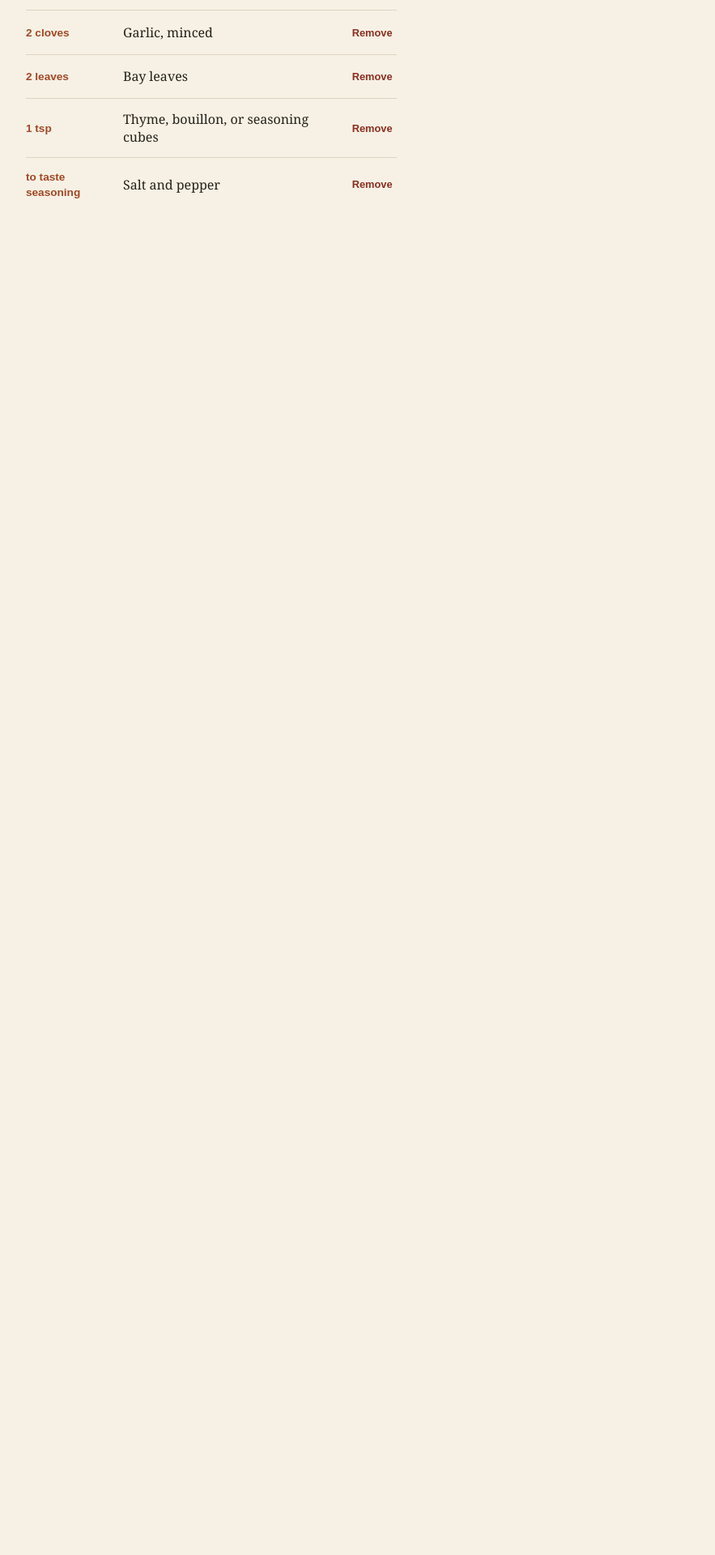
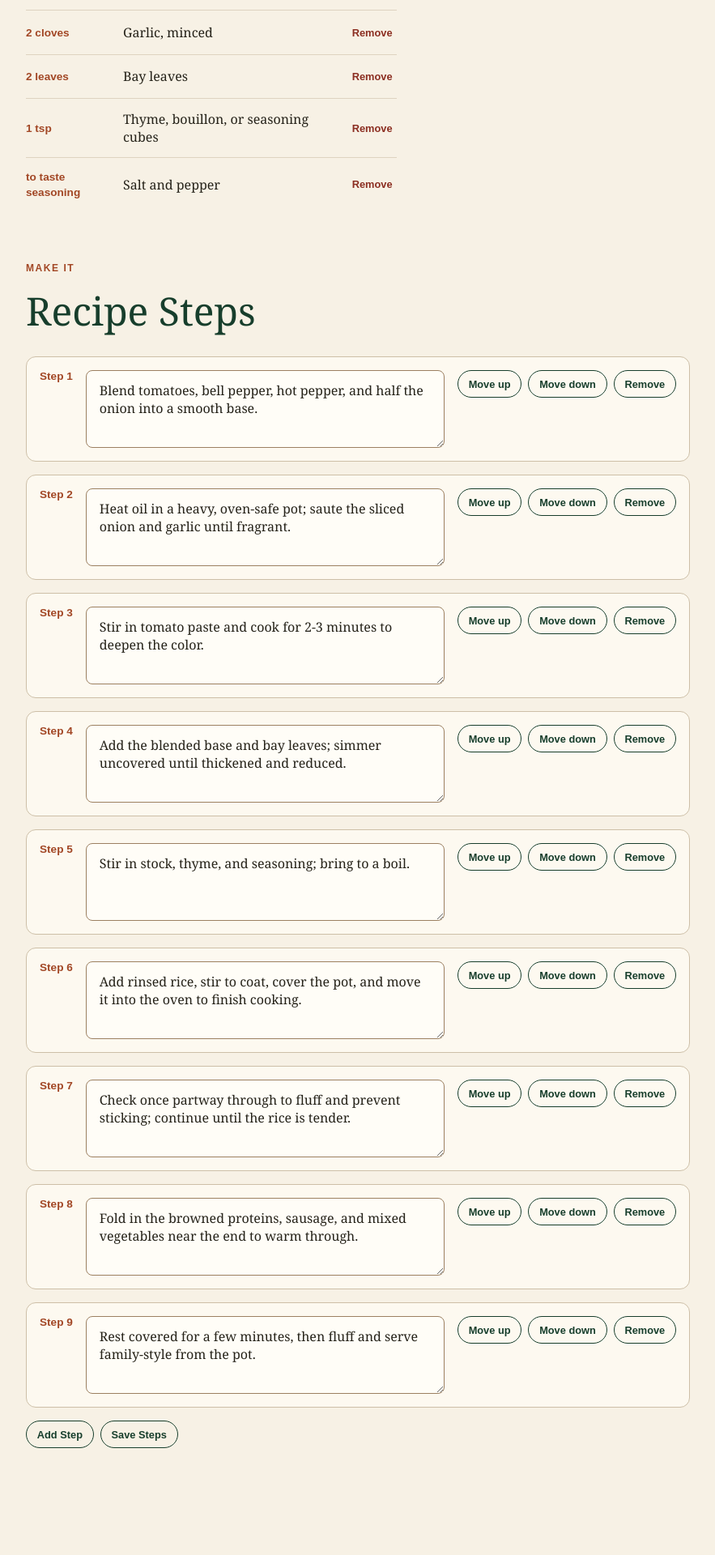
Before and after one commit to moclark710/kitchen-roots, a Flask app: page /recipes/1/edit in a window 1280 px wide. Shown: the part 1868-3788 px from the top of the page at 81% size, without its empty margins (198-1081 px from the left). Before the commit the page ends 2113 px from the top, so only its background shows below. Run offline with Flask 3, Linux system fonts and the light colour scheme; data comes from the database, SQL or seed files in the repository.

Commit message:
Add frontend recipe step management

```diff
--- a/app.py
+++ b/app.py
@@ -9,6 +9,7 @@ from database.recipe_repository import (
     delete_recipe,
     get_recipe,
     list_recipes,
+    replace_recipe_steps,
     create_ingredient,
     list_ingredients,
     update_recipe_ingredient,
@@ -174,6 +175,35 @@ def create_app(test_config=None):
 
         return "", 204
 
+    @app.put("/api/recipes/<int:recipe_id>/steps")
+    def recipe_steps_replace(recipe_id):
+        step_data = request.get_json(silent=True)
+
+        if not isinstance(step_data, dict) or not isinstance(
+            step_data.get("steps"),
+            list,
+        ):
+            return jsonify(error="Recipe steps are required."), 400
+
+        instructions = step_data["steps"]
+
+        if any(
+            not isinstance(instruction, str) or not instruction.strip()
+            for instruction in instructions
+        ):
+            return jsonify(error="Every recipe step requires instructions."), 400
+
+        steps = replace_recipe_steps(
+            app.config["DATABASE_PATH"],
+            recipe_id,
+            instructions,
+        )
+
+        if steps is None:
+            return jsonify(error="Recipe not found."), 404
+
+        return jsonify(steps)
+
     @app.post("/api/recipes/<int:recipe_id>/tags")
     def recipe_tag_create(recipe_id):
         tag_data = request.get_json(silent=True)
--- a/database/recipe_repository.py
+++ b/database/recipe_repository.py
@@ -352,6 +352,54 @@ def remove_recipe_ingredient(database_path, recipe_id, ingredient_id):
 
     return relationship_was_deleted
 
+def replace_recipe_steps(database_path, recipe_id, instructions):
+    """Replace and return all ordered steps for one recipe."""
+    with sqlite3.connect(database_path) as connection:
+        connection.row_factory = sqlite3.Row
+        connection.execute("PRAGMA foreign_keys = ON")
+
+        recipe_exists = connection.execute(
+            "SELECT 1 FROM recipe WHERE id = ?",
+            (recipe_id,),
+        ).fetchone()
+
+        if recipe_exists is None:
+            return None
+
+        connection.execute(
+            "DELETE FROM recipe_step WHERE recipe_id = ?",
+            (recipe_id,),
+        )
+
+        connection.executemany(
+            """
+            INSERT INTO recipe_step (
+                recipe_id,
+                step_number,
+                instruction
+            )
+            VALUES (?, ?, ?)
+            """,
+            [
+                (recipe_id, step_number, instruction)
+                for step_number, instruction in enumerate(
+                    instructions,
+                    start=1,
+                )
+            ],
+        )
+
+        steps = connection.execute(
+            """
+            SELECT id, step_number, instruction
+            FROM recipe_step
+            WHERE recipe_id = ?
+            ORDER BY step_number
+            """,
+            (recipe_id,),
+        ).fetchall()
+
+    return [dict(step) for step in steps]
 
 def attach_recipe_tag(database_path, recipe_id, tag_id):
     """Attach an existing reusable tag to a recipe."""
--- a/static/edit_recipe.js
+++ b/static/edit_recipe.js
@@ -13,7 +13,13 @@ const ingredientNameInput = document.querySelector("#ingredient-name");
 const ingredientAmountInput = document.querySelector("#ingredient-amount");
 const ingredientUnitInput = document.querySelector("#ingredient-unit");
 const ingredientMessage = document.querySelector("#ingredient-message");
+const stepEditorList = document.querySelector("[data-step-editor-list]");
+const addStepButton = document.querySelector("[data-add-step]");
+const saveStepsButton = document.querySelector("[data-save-steps]");
+const stepMessage = document.querySelector("#step-message");
+
 let currentIngredients = [];
+let currentSteps = [];
 
 async function removeIngredient(ingredientId) {
   const confirmed = window.confirm(
@@ -129,6 +135,95 @@ ingredientNameInput.addEventListener("input", () => {
   }
 });
 
+function renderStepEditor(steps) {
+  currentSteps = steps.map((step) => ({ ...step }));
+  stepEditorList.replaceChildren();
+
+  if (currentSteps.length === 0) {
+    const emptyMessage = document.createElement("li");
+    emptyMessage.textContent = "No recipe steps added yet.";
+    stepEditorList.append(emptyMessage);
+    return;
+  }
+
+  currentSteps.forEach((step, index) => {
+    const item = document.createElement("li");
+
+    const stepNumber = document.createElement("span");
+    stepNumber.className = "step-editor-number";
+    stepNumber.textContent = `Step ${index + 1}`;
+
+    const instructionInput = document.createElement("textarea");
+    instructionInput.value = step.instruction;
+    instructionInput.setAttribute(
+      "aria-label",
+      `Instruction for step ${index + 1}`
+    );
+
+    instructionInput.addEventListener("input", () => {
+      currentSteps[index].instruction = instructionInput.value;
+      stepMessage.textContent = "Unsaved step changes.";
+    });
+
+    const actions = document.createElement("div");
+    actions.className = "step-row-actions";
+
+    const moveUpButton = document.createElement("button");
+    moveUpButton.type = "button";
+    moveUpButton.textContent = "Move up";
+    moveUpButton.disabled = index === 0;
+
+    moveUpButton.addEventListener("click", () => {
+      [currentSteps[index - 1], currentSteps[index]] = [
+        currentSteps[index],
+        currentSteps[index - 1],
+      ];
+
+      renderStepEditor(currentSteps);
+      stepMessage.textContent = "Unsaved step order.";
+    });
+
+    const moveDownButton = document.createElement("button");
+    moveDownButton.type = "button";
+    moveDownButton.textContent = "Move down";
+    moveDownButton.disabled = index === currentSteps.length - 1;
+
+    moveDownButton.addEventListener("click", () => {
+      [currentSteps[index], currentSteps[index + 1]] = [
+        currentSteps[index + 1],
+        currentSteps[index],
+      ];
+
+      renderStepEditor(currentSteps);
+      stepMessage.textContent = "Unsaved step order.";
+    });
+
+    const removeButton = document.createElement("button");
+    removeButton.type = "button";
+    removeButton.textContent = "Remove";
+
+    removeButton.addEventListener("click", () => {
+      currentSteps.splice(index, 1);
+      renderStepEditor(currentSteps);
+      stepMessage.textContent = "Unsaved step removed.";
+    });
+
+    actions.append(
+      moveUpButton,
+      moveDownButton,
+      removeButton
+    );
+
+    item.append(
+      stepNumber,
+      instructionInput,
+      actions
+    );
+
+    stepEditorList.append(item);
+  });
+}
+
 async function loadRecipeForEditing() {
   try {
     const response = await fetch(`/api/recipes/${recipeId}`);
@@ -143,6 +238,7 @@ async function loadRecipeForEditing() {
     prepTimeInput.value = recipe.prep_time;
     cookTimeInput.value = recipe.cook_time;
     renderIngredients(recipe.ingredients);
+    renderStepEditor(recipe.steps);
     formMessage.textContent = "";
   } catch (error) {
     formMessage.textContent = error.message;
@@ -264,5 +360,54 @@ ingredientForm.addEventListener("submit", async (event) => {
   }
 });
 
+addStepButton.addEventListener("click", () => {
+  currentSteps.push({
+    instruction: "",
+  });
+
+  renderStepEditor(currentSteps);
+
+  const instructionInputs = stepEditorList.querySelectorAll("textarea");
+  const lastInput = instructionInputs[instructionInputs.length - 1];
+
+  lastInput.focus();
+  stepMessage.textContent = "Unsaved step added.";
+});
+
+saveStepsButton.addEventListener("click", async () => {
+  const instructions = currentSteps.map((step) =>
+    step.instruction.trim()
+  );
+
+  if (instructions.some((instruction) => !instruction)) {
+    stepMessage.textContent = "Every step needs an instruction.";
+    return;
+  }
+
+  stepMessage.textContent = "Saving recipe steps...";
+
+  try {
+    const response = await fetch(`/api/recipes/${recipeId}/steps`, {
+      method: "PUT",
+      headers: {
+        "Content-Type": "application/json",
+      },
+      body: JSON.stringify({
+        steps: instructions,
+      }),
+    });
+
+    const savedSteps = await response.json();
+
+    if (!response.ok) {
+      throw new Error(savedSteps.error || "Unable to save recipe steps.");
+    }
+
+    renderStepEditor(savedSteps);
+    stepMessage.textContent = "Recipe steps saved.";
+  } catch (error) {
+    stepMessage.textContent = error.message;
+  }
+});
 loadRecipeForEditing();
 loadIngredientOptions();
--- a/static/recipe.css
+++ b/static/recipe.css
@@ -447,6 +447,77 @@ h3 {
   outline-offset: 3px;
 }
 
+.step-editor-list {
+  display: grid;
+  gap: 1rem;
+  margin: 0;
+  padding: 0;
+  list-style: none;
+}
+
+.step-editor-list li {
+  display: grid;
+  grid-template-columns: auto minmax(0, 1fr) auto;
+  gap: 1rem;
+  align-items: start;
+  padding: 1rem;
+  border: 1px solid #cdbfa7;
+  border-radius: 0.75rem;
+  background: rgba(255, 252, 244, 0.72);
+}
+
+.step-editor-list textarea {
+  width: 100%;
+  min-height: 6rem;
+  padding: 0.85rem 1rem;
+  border: 1px solid #9c8061;
+  border-radius: 0.5rem;
+  background: #fffdf7;
+  color: #252219;
+  font: inherit;
+  resize: vertical;
+}
+
+.step-editor-number {
+  color: #a24725;
+  font: 800 0.85rem Arial, sans-serif;
+}
+
+.step-row-actions,
+.step-editor-actions {
+  display: flex;
+  flex-wrap: wrap;
+  gap: 0.5rem;
+}
+
+.step-editor-actions {
+  margin-top: 1rem;
+}
+
+#step-message {
+  min-height: 1.2rem;
+  margin: 0.65rem 0 0;
+  color: #665d4c;
+  font: 700 0.8rem/1.4 Arial, sans-serif;
+}
+
+.step-editor-actions button,
+.step-row-actions button {
+  padding: 0.55rem 0.8rem;
+  border: 1px solid #173e2c;
+  border-radius: 999px;
+  background: transparent;
+  color: #173e2c;
+  font: 700 0.8rem Arial, sans-serif;
+  cursor: pointer;
+}
+
+.step-editor-actions button:hover,
+.step-row-actions button:hover {
+  background: #173e2c;
+  color: #fffdf7;
+}
+
 @media (max-width: 760px) {
   .site-header span {
     display: none;
--- a/templates/edit_recipe.html
+++ b/templates/edit_recipe.html
@@ -100,6 +100,23 @@
           </form>
         </div>
       </section>
+
+      <section class="relationship-editor">
+        <p class="section-label">Make it</p>
+        <h2>Recipe Steps</h2>
+
+        <ol class="step-editor-list" data-step-editor-list>
+          <li>Loading recipe steps...</li>
+        </ol>
+
+        <div class="step-editor-actions">
+          <button type="button" data-add-step>Add Step</button>
+          <button type="button" data-save-steps>Save Steps</button>
+        </div>
+
+        <p id="step-message" aria-live="polite"></p>
+      </section>
+
     </main>
 
     <script src="{{ url_for('static', filename='edit_recipe.js') }}"></script>
```
